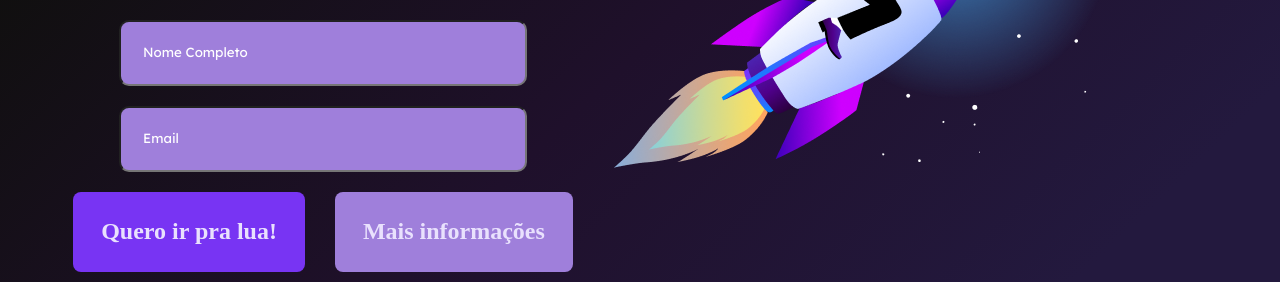
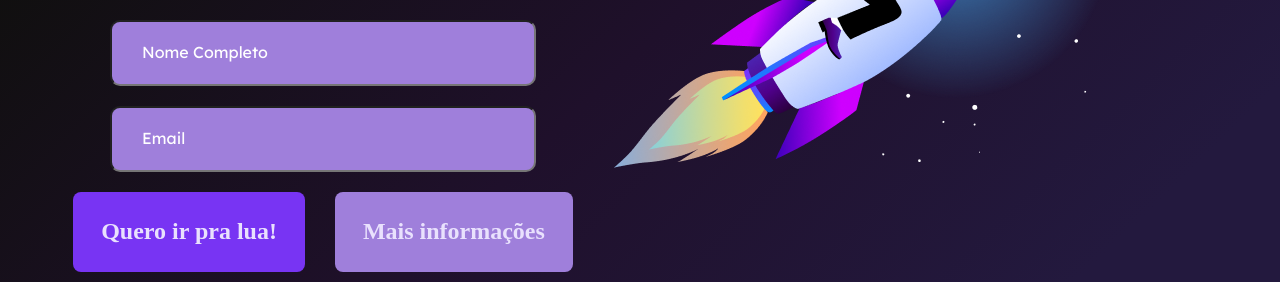
Before and after one commit to herbertdantas/projeto-lua, a plain HTML site: page index.html in a window 1280 px wide. Shown: the part 518-800 px from the top of the page. Drawn offline with Linux system fonts and the light colour scheme; a web font is replaced by a local one.

Commit message:
atualizando inputs

```diff
--- a/style.css
+++ b/style.css
@@ -91,15 +91,18 @@ section{
 }
 
 input{
+    padding-left: 20px;
     background: #9F7FDB;
     border-radius: 10px;
     width: 400px;
     height: 60px;
+    color: white;
+    font-size: 16px;
 
 }
 
 input::placeholder{
-    padding-left: 20px;
+    padding-left: 10px;
     color:white;
     font-family: 'Lexend Deca', sans-serif;
 }
```
